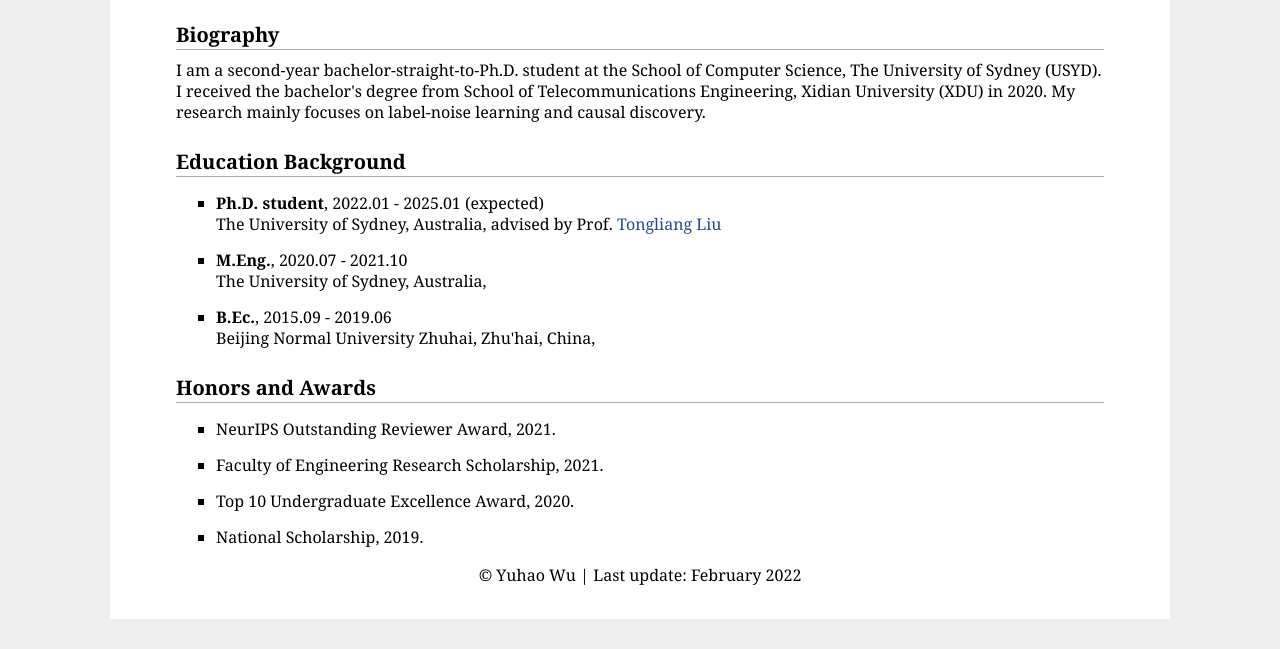
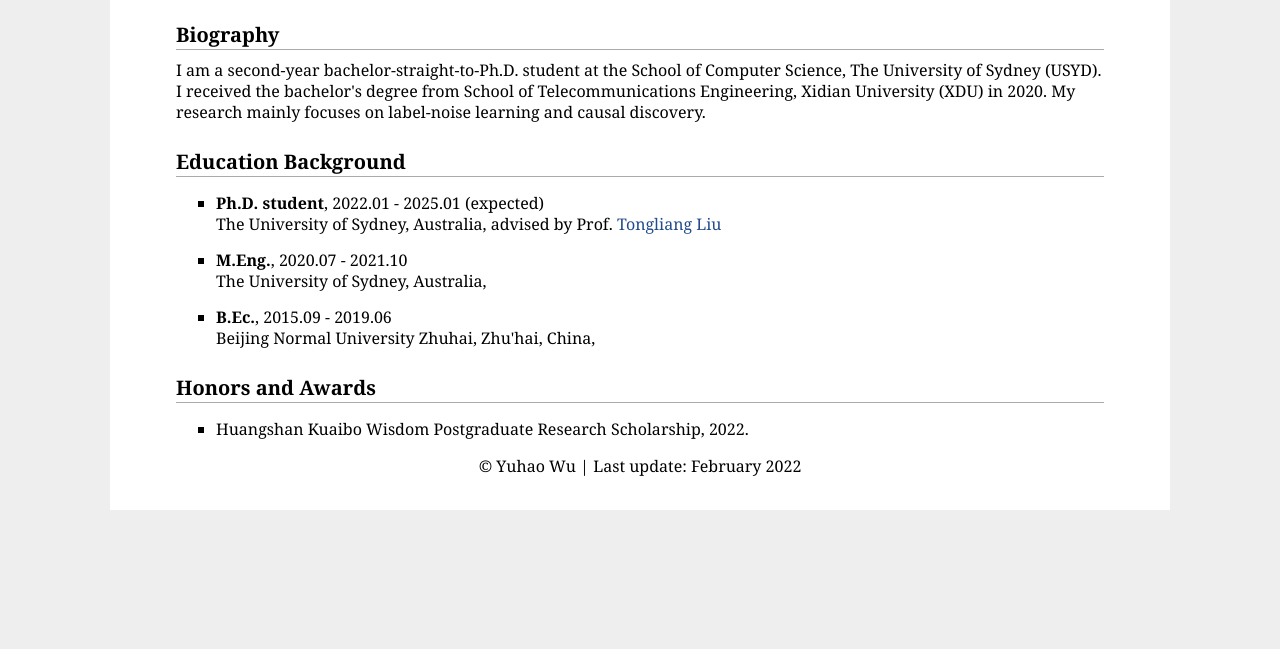
Before and after one commit to wu-yu-hao/wu-yu-hao.github.io, a plain HTML site: page index.html in a window 1280 px wide. Shown: the part 379-1028 px from the top of the page. After the commit the page ends 919 px from the top, so only its background shows below. Drawn offline with Linux system fonts and the light colour scheme.

Commit message:
Update index.html

```diff
--- a/index.html
+++ b/index.html
@@ -93,10 +93,7 @@
 <h2>Honors and Awards</h2>
 
 <ul>
-    <li><p> NeurIPS Outstanding Reviewer Award, 2021. </p></li>
-    <li><p> Faculty of Engineering Research Scholarship, 2021. </p></li>
-    <li><p> Top 10 Undergraduate Excellence Award, 2020. </p></li>
-    <li><p> National Scholarship, 2019. </p></li>
+    <li><p> Huangshan Kuaibo Wisdom Postgraduate Research Scholarship, 2022. </p></li>
 </ul>
 
 
```
